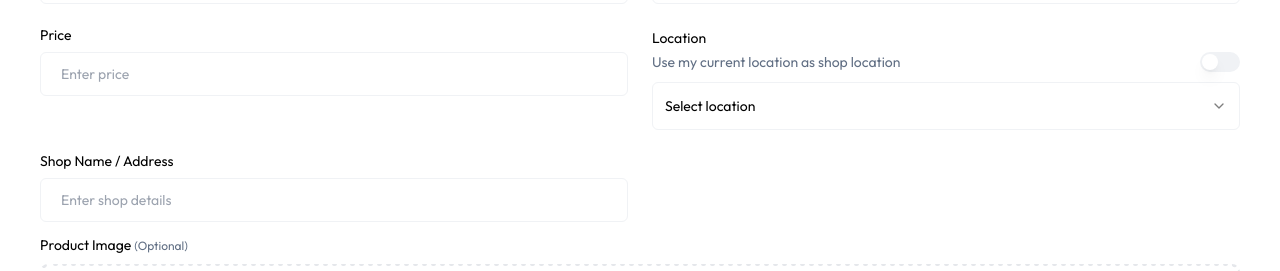
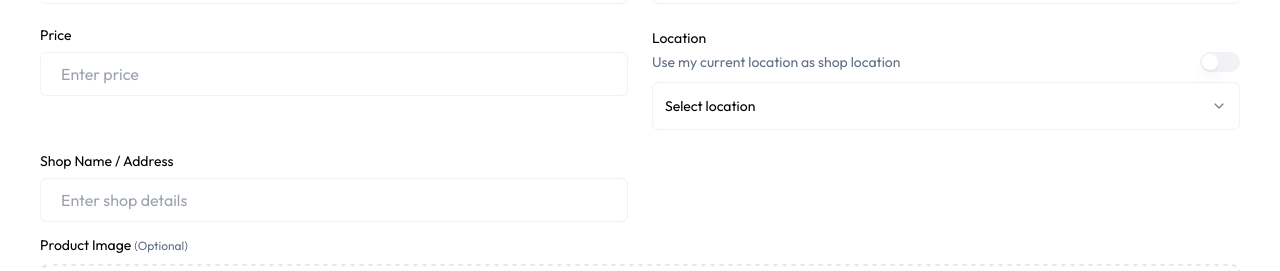
Before and after one commit to ojolowoblue/price-officer, a React (Vite) app: page /report-price in a window 1280 px wide. Shown: the part 246-517 px from the top of the page. Built offline with nearby package versions, Linux system fonts and the light colour scheme.

Commit message:
hotfix: use base font-size for safari

```diff
--- a/src/components/ui/Input.tsx
+++ b/src/components/ui/Input.tsx
@@ -16,7 +16,7 @@ const Input = React.forwardRef<HTMLInputElement, InputProps>(({ className, type,
         <input
           type={type}
           className={cn(
-            'h-full w-full bg-transparent py-2 outline-none focus-visible:outline-none disabled:cursor-not-allowed disabled:opacity-50',
+            'h-full w-full bg-transparent py-2 outline-none text-base focus-visible:outline-none disabled:cursor-not-allowed disabled:opacity-50',
             className,
           )}
           ref={ref}
```
